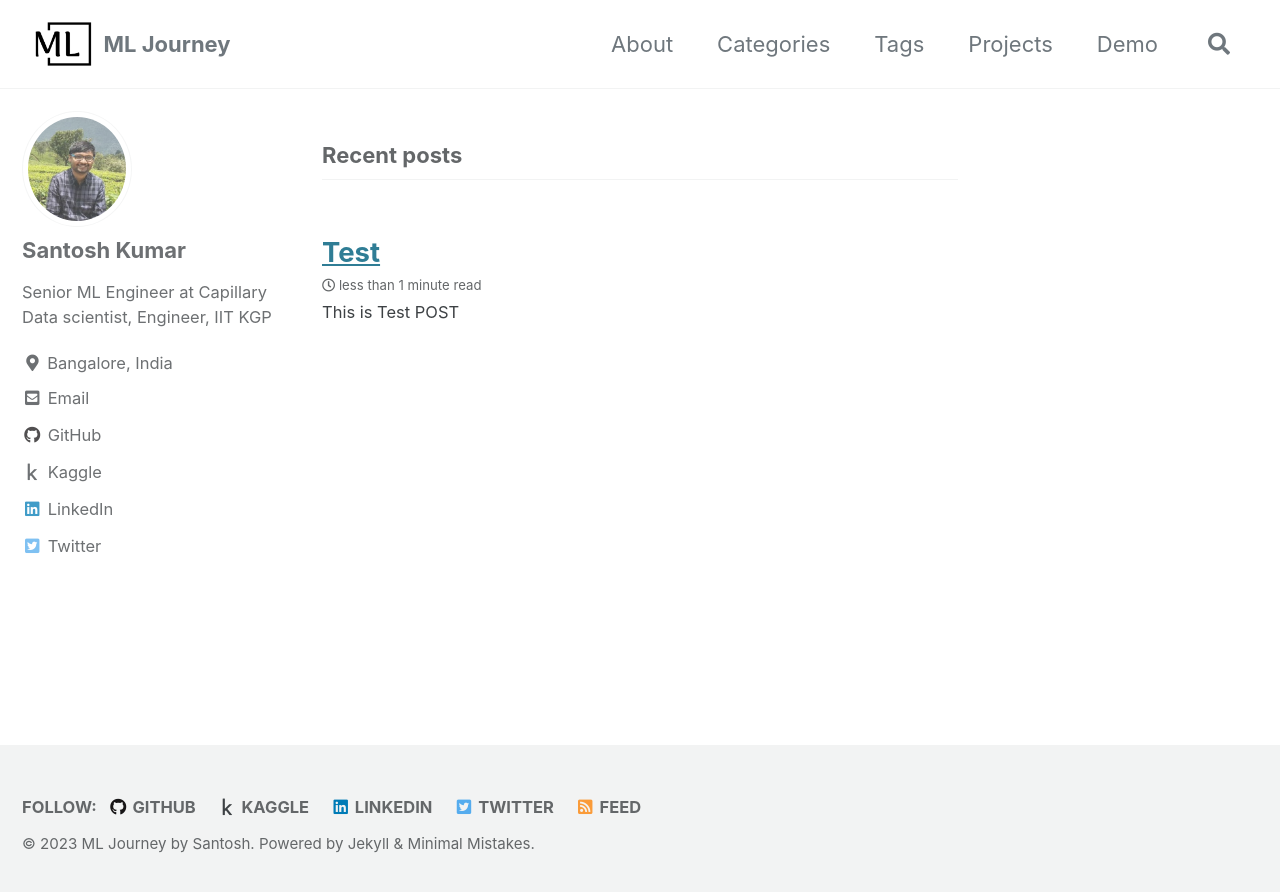
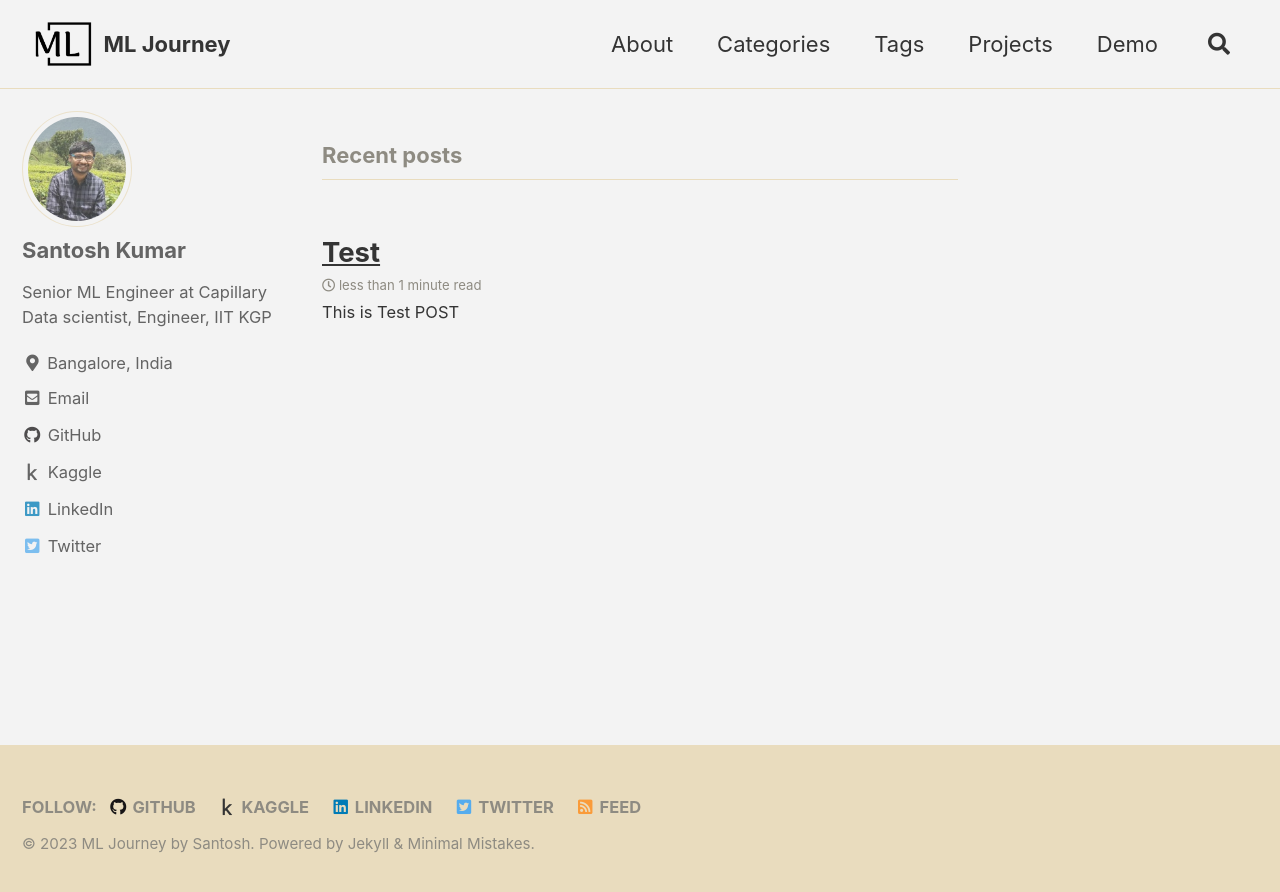
Before and after one commit to kumarsantosh04/kumarsantosh04.github.io, a Jekyll site: the page built from index.html, in a window 1280 px wide. Shown: the top 892 px of the page. Built offline with Jekyll 4.4.1, drawn with Linux system fonts in a browser that asks for light colours; cached includes are drawn as plain includes; the list of posts is cut into pages by our own code.

Commit message:
changing theme and site settings

```diff
--- a/_config.yml
+++ b/_config.yml
@@ -12,7 +12,7 @@
 
 # theme                  : "minimal-mistakes-jekyll"
 # remote_theme           : "mmistakes/minimal-mistakes"
-minimal_mistakes_skin    : "default" # "air", "aqua", "contrast", "dark", "dirt", "neon", "mint", "plum", "sunrise"
+minimal_mistakes_skin    : "dirt" # "air", "aqua", "contrast", "dark", "dirt", "neon", "mint", "plum", "sunrise"
 
 # Site Settings
 locale                   : "en-US"
@@ -21,9 +21,9 @@
 subtitle                 : # site tagline that appears below site title in masthead
 name                     : "ML Journey by Santosh"
 description              : "Personal Blog by Santosh Kumar"
-url                      : # the base hostname & protocol for your site e.g. "https://mmistakes.github.io"
+url                      : "https://kumarsantosh04.github.io"# the base hostname & protocol for your site e.g. "https://mmistakes.github.io"
 baseurl                  : # the subpath of your site, e.g. "/blog"
-repository               : # GitHub username/repo-name e.g. "mmistakes/minimal-mistakes"
+repository               : "kumarsantosh04/kumarsantosh04.github.io"# GitHub username/repo-name e.g. "mmistakes/minimal-mistakes"
 teaser                   : # path of fallback teaser image, e.g. "/assets/images/500x300.png"
 logo                     : /assets/images/logo.png # path of logo image to display in the masthead, e.g. "/assets/images/88x88.png"
 masthead_title           : # overrides the website title displayed in the masthead, use " " for no title
```
